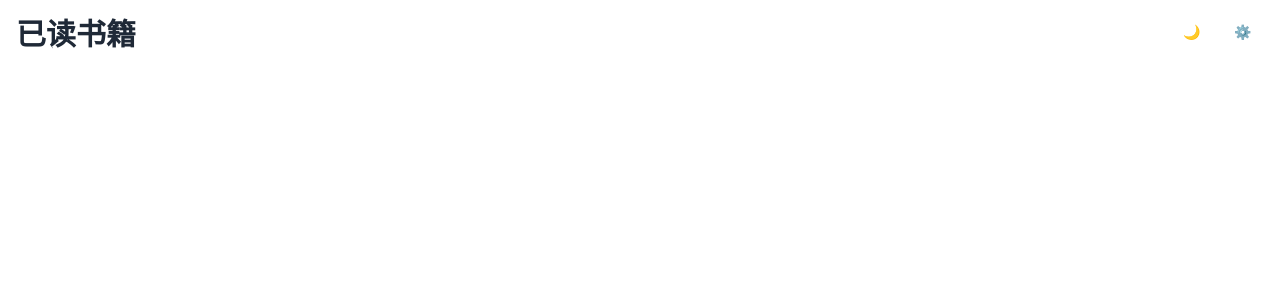
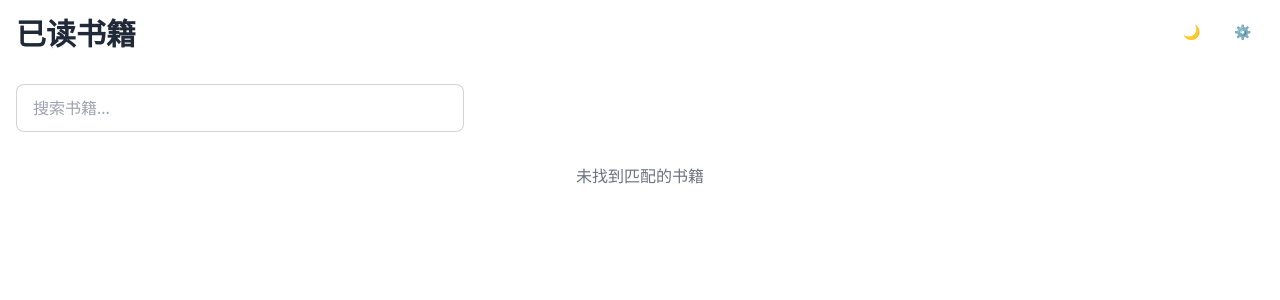
Before and after one commit to luojinan/an-web, a React (Vite) app in the folder apps/readedBooks/: page / in a window 1280 px wide. Shown: the top 300 px of the page. Built offline with nearby package versions, Linux system fonts and the light colour scheme.

Commit message:
feat: integrate react-router-dom for navigation and enhance book management UI - Added react-router-dom for routing capabilities in the readedBooks app. - Implemented a Toolbar component for theme toggling and data import functionality. - search book

```diff
--- a/apps/readedBooks/package.json
+++ b/apps/readedBooks/package.json
@@ -12,7 +12,8 @@
   "dependencies": {
     "daisyui": "^4.12.23",
     "react": "^18.3.1",
-    "react-dom": "^18.3.1"
+    "react-dom": "^18.3.1",
+    "react-router-dom": "^7.1.1"
   },
   "devDependencies": {
     "@eslint/js": "^9.17.0",
--- a/apps/readedBooks/src/App.tsx
+++ b/apps/readedBooks/src/App.tsx
@@ -1,4 +1,5 @@
 import { useEffect, useState } from "react";
+import { BrowserRouter as Router, Routes, Route, useNavigate, useParams, useSearchParams } from "react-router-dom";
 import { getFromLocalStorage, saveToLocalStorage } from "./utils/storage";
 import { getBooks, saveToIndexDB } from "./utils/indexdb";
 import { processIBooksData } from "./utils/parseData";
@@ -6,63 +7,13 @@ import type { Annotation, Book } from "./utils/parseData";
 
 type BookIndexDb = Book & { annotations: Annotation[] }
 
-function App() {
-  const [selectedBook, setSelectedBook] = useState<string | null>(null);
-  const [theme, setTheme] = useState<"light" | "dark">("light");
-  const [dataUrl, setDataUrl] = useState(getFromLocalStorage("dataUrl") || "");
-
-  const [books, setBooks] = useState<BookIndexDb[]>([]);
-
-  // 获取当前选中的书籍
-  const currentBook = books.find((b) => b.id === selectedBook);
-
-  // 切换主题
-  const toggleTheme = () => {
-    setTheme((prev) => (prev === "light" ? "dark" : "light"));
-  };
-
-  const handleImportData = async () => {
-    try {
-      saveToLocalStorage("dataUrl", dataUrl);
-
-      const response = await fetch(dataUrl);
-      const newBooks = await response.json();
-      const processedData = processIBooksData(
-        newBooks.books,
-        newBooks.annotations
-      );
-
-      await saveToIndexDB(processedData);
-      console.log("数据已成功保存到 IndexDB");
-      alert("数据导入成功！");
-    } catch (error) {
-      console.error("数据导入失败:", error);
-      alert("数据导入失败，请检查URL是否正确");
-    }
-  };
-
-  useEffect(() => {
-    const loadBooks = async () => {
-      try {
-        const booksData = await getBooks() as BookIndexDb[]
-        setBooks(booksData.filter((book) => book.notesCount));
-      } catch (error) {
-        console.error("Error loading books:", error);
-      }
-    };
-
-    loadBooks();
-  }, []);
-
+// 顶部工具栏组件
+function Toolbar({ theme, toggleTheme, dataUrl, setDataUrl, handleImportData }) {
   return (
-    <div data-theme={theme} className="min-h-screen">
-      <div className="container mx-auto p-4">
-        {/* 顶部操作按钮 */}
     <div className="absolute z-10 top-4 right-4 flex gap-2">
       <button onClick={toggleTheme} className="btn btn-sm btn-ghost">
         {theme === "light" ? "🌙" : "☀️"}
       </button>
-
       <div className="drawer">
         <input id="my-drawer" type="checkbox" className="drawer-toggle" />
         <div className="drawer-content">
@@ -79,7 +30,6 @@ function App() {
             aria-label="close sidebar"
             className="drawer-overlay"
           />
-
           <div className="bg-base-100 p-6 w-96 h-full">
             <h2 className="text-xl font-bold mb-4">设置</h2>
             <div className="form-control">
@@ -106,16 +56,68 @@ function App() {
         </div>
       </div>
     </div>
+  );
+}
 
-        {!selectedBook ? (
-          // 书籍列表视图
+// 书籍列表组件
+function BookList({ books }) {
+  const navigate = useNavigate();
+  const [searchParams, setSearchParams] = useSearchParams();
+  const searchTerm = searchParams.get('search') || '';
+
+  // 高亮匹配文本的函数
+  const highlightText = (text: string, search: string) => {
+    if (!search.trim()) return text;
+
+    const regex = new RegExp(`(${search})`, 'gi');
+    return text.split(regex).map((part, index) =>
+      part.toLowerCase() === search.toLowerCase() ? (
+        <span key={index} className="bg-yellow-200 text-black">{part}</span>
+      ) : (
+        part
+      )
+    );
+  };
+
+  // 处理搜索输入变化
+  const handleSearchChange = (value: string) => {
+    const newSearchParams = new URLSearchParams(searchParams);
+    if (value) {
+      newSearchParams.set('search', value);
+    } else {
+      newSearchParams.delete('search');
+    }
+    setSearchParams(newSearchParams);
+  };
+
+  // 过滤书籍列表
+  const filteredBooks = books.filter(book =>
+    book.title.toLowerCase().includes(searchTerm.toLowerCase())
+  );
+
+  return (
     <div>
       <h1 className="text-3xl font-bold mb-8">已读书籍</h1>
-            <div className="grid grid-cols-2 md:grid-cols-3 lg:grid-cols-6 gap-6">
-              {books.map((book) => (
+
+      {/* 搜索框 */}
+      <div className="mb-8">
+        <div className="form-control">
+          <input
+            type="text"
+            placeholder="搜索书籍..."
+            className="input input-bordered w-full max-w-md"
+            value={searchTerm}
+            onChange={(e) => handleSearchChange(e.target.value)}
+          />
+        </div>
+      </div>
+
+      <div className="grid grid-cols-2 md:grid-cols-3 lg:grid-cols-5 gap-6">
+        {filteredBooks.length > 0 ? (
+          filteredBooks.map((book) => (
             <div
               key={book.id}
-                  onClick={() => setSelectedBook(book.id)}
+              onClick={() => navigate(`/book/${book.id}`)}
               className="card bg-base-100 shadow-xl hover:shadow-2xl transition-shadow cursor-pointer relative"
             >
               <div className="badge badge-secondary absolute top-2 right-2">
@@ -129,28 +131,40 @@ function App() {
                 />
               </figure>
               <div className="card-body">
-                    <h2
-                      className="card-title line-clamp-2"
-                      title={book.title}
-                    >
-                      {book.title}
+                <h2 className="card-title line-clamp-2" title={book.title}>
+                  {highlightText(book.title, searchTerm)}
                 </h2>
               </div>
             </div>
-              ))}
+          ))
+        ) : (
+          <div className="col-span-full text-center text-gray-500">
+            未找到匹配的书籍
+          </div>
+        )}
       </div>
     </div>
-        ) : (
-          // 书籍详情视图
+  );
+}
+
+// 书籍详情组件
+function BookDetail({ books }) {
+  const navigate = useNavigate();
+  const { bookId } = useParams();
+  const currentBook = books.find((b) => b.id === bookId);
+
+  if (!currentBook) {
+    return <div>书籍未找到</div>;
+  }
+
+  return (
     <div>
       <button
-              onClick={() => setSelectedBook(null)}
+        onClick={() => navigate(-1)}
         className="btn btn-ghost mb-4"
       >
         &larr; 返回书单
       </button>
-
-            {currentBook && (
       <div className="flex flex-col md:flex-row gap-8 h-[calc(100vh-100px)]">
         <div className="w-full md:w-1/3">
           <img
@@ -173,12 +187,76 @@ function App() {
           </div>
         </div>
       </div>
-            )}
     </div>
-        )}
+  );
+}
+
+function MainApp() {
+  const [theme, setTheme] = useState<"light" | "dark">("light");
+  const [dataUrl, setDataUrl] = useState(getFromLocalStorage("dataUrl") || "");
+  const [books, setBooks] = useState<BookIndexDb[]>([]);
+
+  const toggleTheme = () => {
+    setTheme((prev) => (prev === "light" ? "dark" : "light"));
+  };
+
+  const handleImportData = async () => {
+    try {
+      saveToLocalStorage("dataUrl", dataUrl);
+      const response = await fetch(dataUrl);
+      const newBooks = await response.json();
+      const processedData = processIBooksData(
+        newBooks.books,
+        newBooks.annotations
+      );
+      await saveToIndexDB(processedData);
+      console.log("数据已成功保存到 IndexDB");
+      alert("数据导入成功！");
+    } catch (error) {
+      console.error("数据导入失败:", error);
+      alert("数据导入失败，请检查URL是否正确");
+    }
+  };
+
+  useEffect(() => {
+    const loadBooks = async () => {
+      try {
+        const booksData = await getBooks() as BookIndexDb[]
+        setBooks(booksData.filter((book) => book.notesCount));
+      } catch (error) {
+        console.error("Error loading books:", error);
+      }
+    };
+
+    loadBooks();
+  }, []);
+
+  return (
+    <div data-theme={theme} className="min-h-screen">
+      <div className="container mx-auto p-4">
+        <Toolbar
+          theme={theme}
+          toggleTheme={toggleTheme}
+          dataUrl={dataUrl}
+          setDataUrl={setDataUrl}
+          handleImportData={handleImportData}
+        />
+
+        <Routes>
+          <Route path="/" element={<BookList books={books} />} />
+          <Route path="/book/:bookId" element={<BookDetail books={books} />} />
+        </Routes>
       </div>
     </div>
   );
 }
 
+function App() {
+  return (
+    <Router>
+      <MainApp />
+    </Router>
+  );
+}
+
 export default App;
```
Also changed, not shown: 1 other file (tests, documents, lock files or other folders). Lines whose indentation alone changed are shown as unchanged.
